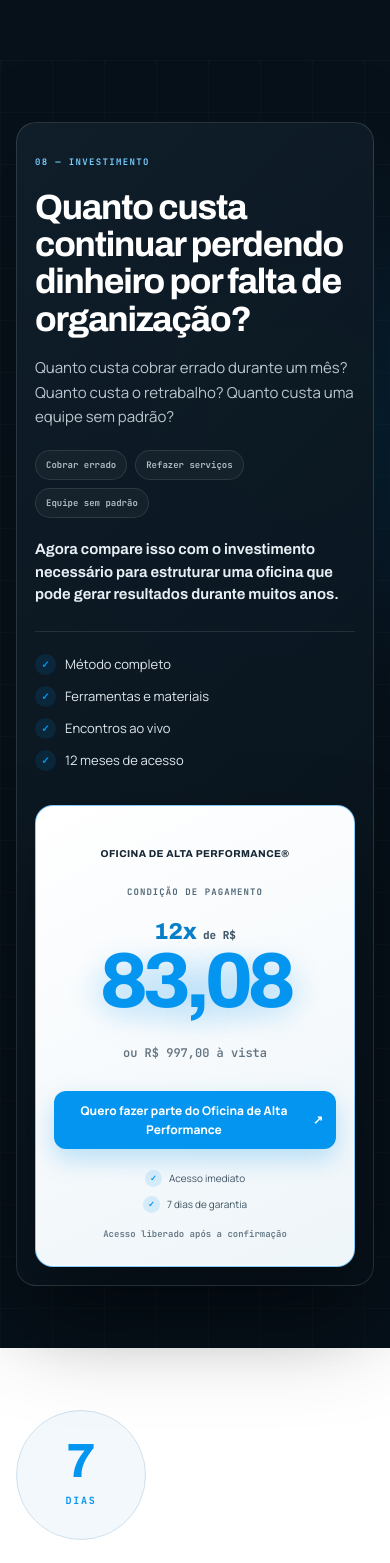
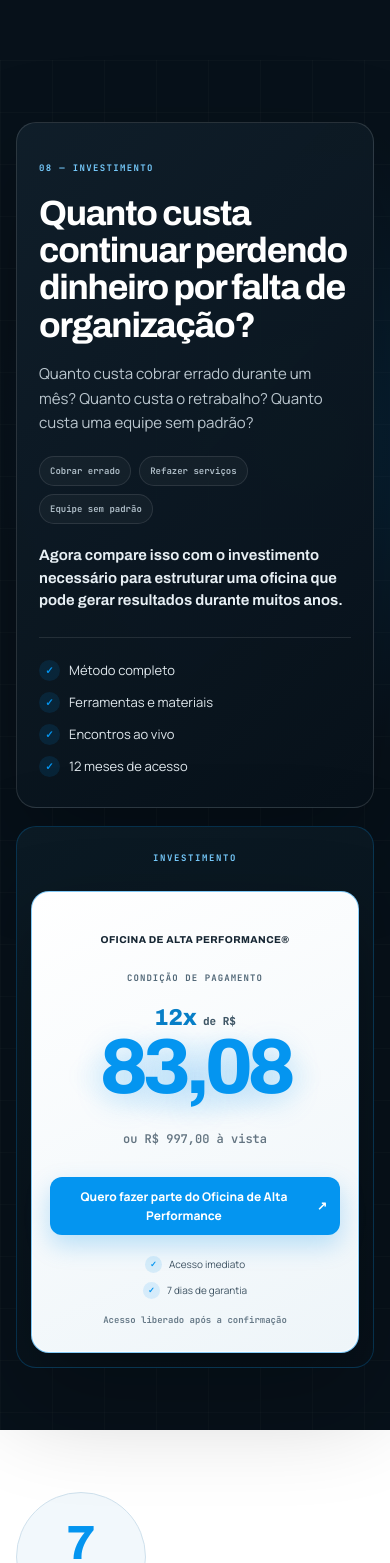
Before and after one commit to cezarhlima1/diegomensor, a Next.js app: page /oficinadealtaperformance in a window 390 px wide. Shown: the part 10285-11848 px from the top of the page. Built offline with nearby package versions, Linux system fonts and the light colour scheme.

Commit message:
separa argumento e valor do investimento

```diff
--- a/components/oficina-alta-performance/OficinaAltaPerformance.tsx
+++ b/components/oficina-alta-performance/OficinaAltaPerformance.tsx
@@ -343,6 +343,8 @@ export default function OficinaAltaPerformance() {
               <strong className={styles.offerConclusion}>Agora compare isso com o investimento necessário para estruturar uma oficina que pode gerar resultados durante muitos anos.</strong>
               <ul><li><Check /> Método completo</li><li><Check /> Ferramentas e materiais</li><li><Check /> Encontros ao vivo</li><li><Check /> 12 meses de acesso</li></ul>
             </div>
+          </div>
+          <div className={`${styles.pricingStage} ${styles.reveal}`}>
             <div className={styles.priceCard}>
               <span className={styles.offerProduct}>OFICINA DE ALTA PERFORMANCE®</span>
               <small className={styles.paymentLabel}>CONDIÇÃO DE PAGAMENTO</small>
--- a/components/oficina-alta-performance/oficina.module.css
+++ b/components/oficina-alta-performance/oficina.module.css
@@ -365,3 +365,20 @@
   .cohortBanner span,.cohortBanner strong{font-size:6.5px}
 }
 @media(prefers-reduced-motion:reduce){.cohortBanner,.cohortBanner:after{animation:none}}
+
+/* Investimento em dois momentos: contexto primeiro, condição depois. */
+.offer{display:block;min-height:0}
+.offerCopy{max-width:900px}
+.offerCopy h2{max-width:820px}
+.offerCopy>p{max-width:760px}
+.offerConclusion{max-width:720px}
+.offerCopy ul{max-width:720px}
+.pricingStage{position:relative;display:grid;place-items:center;margin-top:28px;padding:75px 40px;border:1px solid rgba(4,149,240,.22);border-radius:24px;background:radial-gradient(circle at 50% 42%,rgba(4,149,240,.13),transparent 38%),linear-gradient(145deg,#0b1a24,#07111a);box-shadow:0 38px 100px rgba(0,0,0,.22);overflow:hidden}
+.pricingStage:before{content:"INVESTIMENTO";position:absolute;left:50%;top:28px;transform:translateX(-50%);color:#75c9fb;font:700 9px var(--font-jetbrains);letter-spacing:.18em}
+.pricingStage .priceCard{width:min(100%,500px);margin:0}
+@media(max-width:700px){
+  .offer{padding:30px 22px}
+  .pricingStage{margin-top:18px;padding:64px 14px 14px;border-radius:20px}
+  .pricingStage:before{top:25px}
+  .pricingStage .priceCard{width:100%}
+}
```
